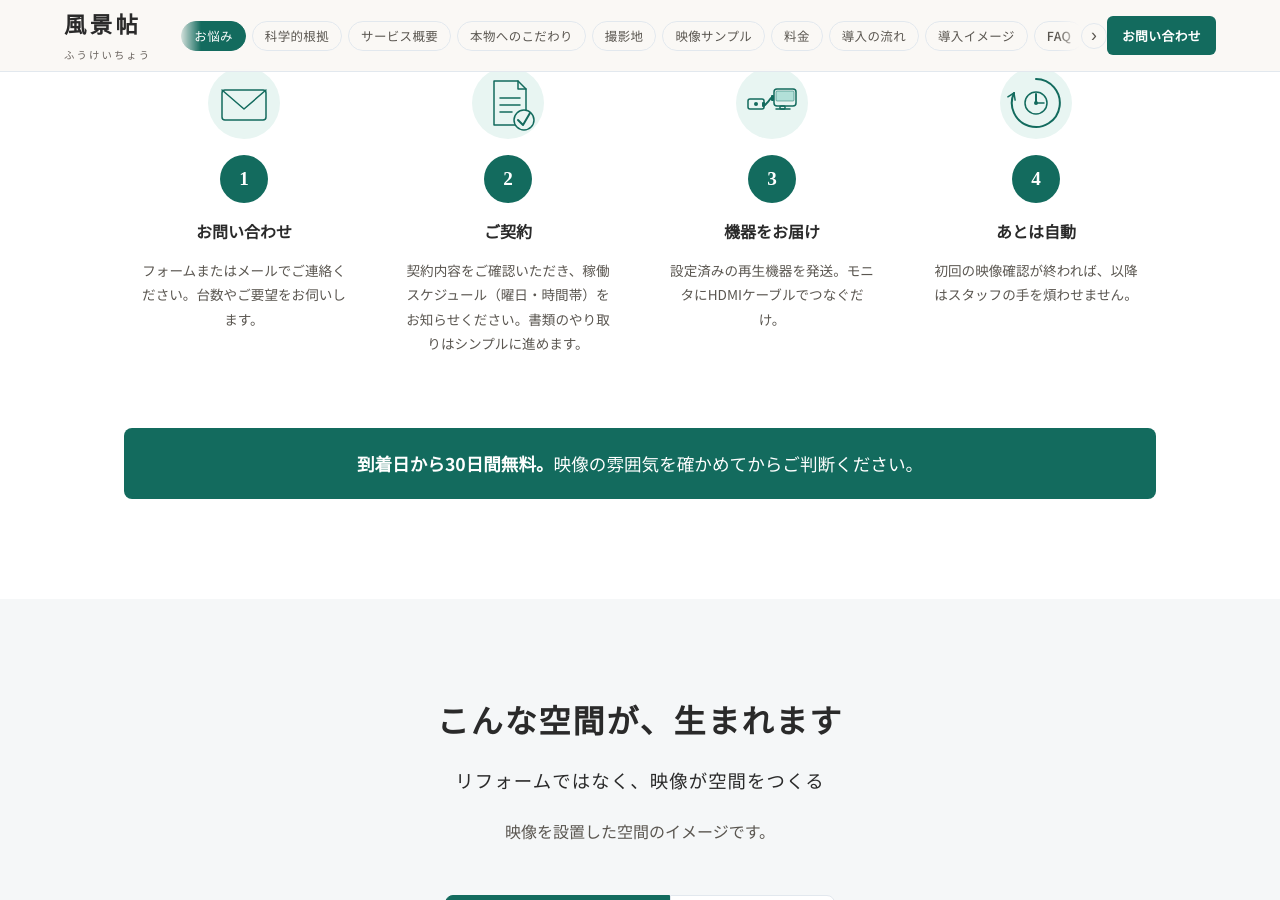
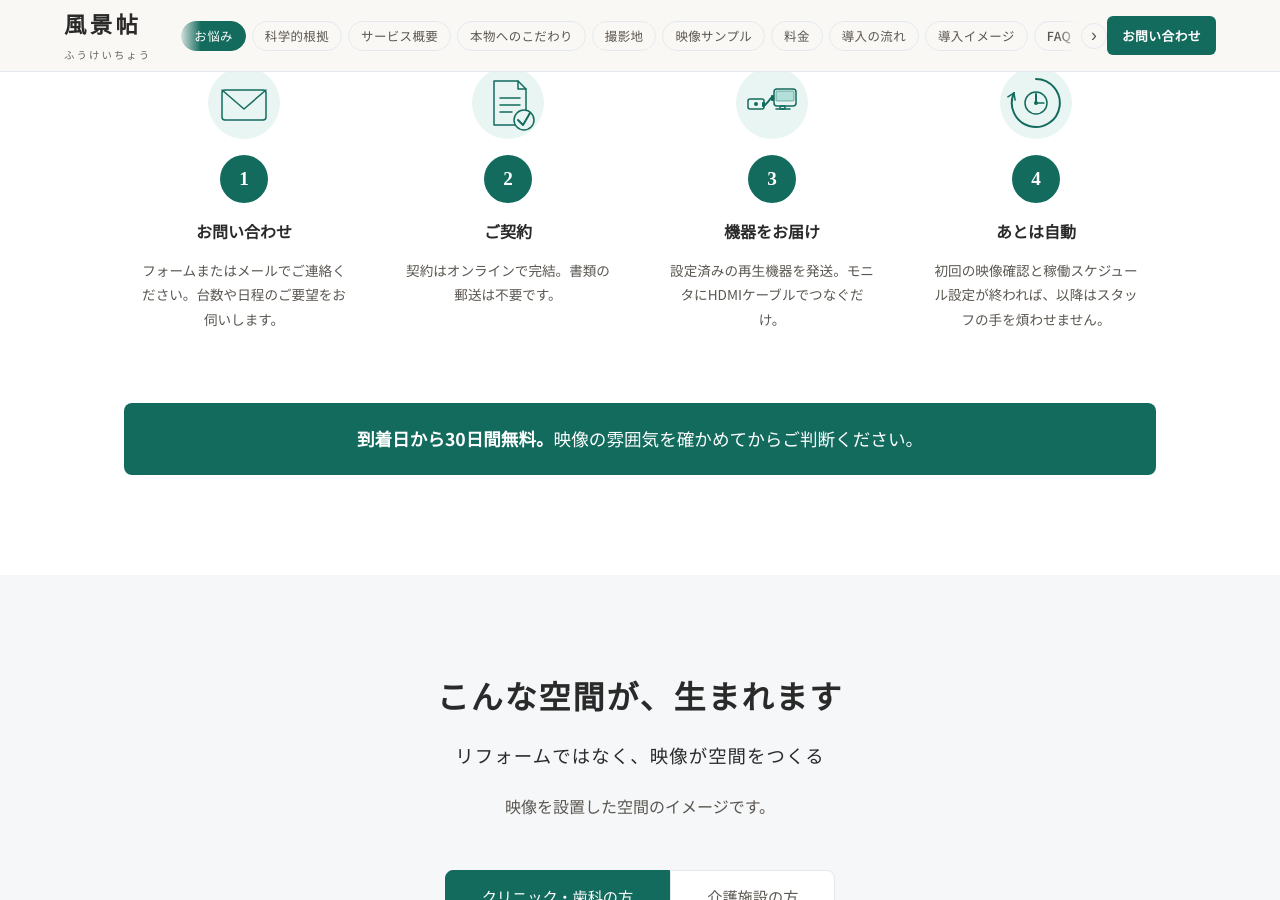
Before and after one commit to dr836gnypeq-ctrl/fukeichou-site, a Jekyll site: the page built from index.html, in a window 1280 px wide and 900 px high, scrolled down 11485 px. Built offline with Jekyll 4.4.1, drawn with Linux system fonts in a browser that asks for light colours; nearby versions of some CDN libraries.

Commit message:
導入の流れ: 日程追加・電子契約文言・稼働スケジュール移動

```diff
--- a/index.html
+++ b/index.html
@@ -443,10 +443,10 @@ description: 待合室のモニターに何を流すか迷っていませんか
 <h2 class="section-heading reveal">導入の流れ</h2>
 <p class="section-lead reveal reveal-d1">お問い合わせから運用開始まで、シンプルな4ステップ。</p>
 <div class="flow-steps">
-<div class="flow-step reveal reveal-d1"><svg class="step-icon" viewBox="0 0 80 80" aria-hidden="true"><circle class="si-bg" cx="40" cy="40" r="36"/><rect class="si-s" x="18" y="27" width="44" height="30" rx="3"/><polyline class="si-s" points="18,27 40,46 62,27"/></svg><div class="step-number">1</div><h3>お問い合わせ</h3><p>フォームまたはメールでご連絡ください。台数やご要望をお伺いします。</p></div>
-<div class="flow-step reveal reveal-d2"><svg class="step-icon" viewBox="0 0 80 80" aria-hidden="true"><circle class="si-bg" cx="40" cy="40" r="36"/><path class="si-s" d="M26,18 L50,18 L58,26 L58,62 L26,62 Z"/><path class="si-s" d="M50,18 L50,26 L58,26"/><line class="si-s" x1="32" y1="35" x2="52" y2="35"/><line class="si-s" x1="32" y1="42" x2="52" y2="42"/><line class="si-s" x1="32" y1="49" x2="44" y2="49"/><circle class="si-bg" cx="56" cy="57" r="10"/><circle class="si-s" cx="56" cy="57" r="10"/><polyline class="si-s" points="50,57 55,62 62,50" style="stroke-width:2"/></svg><div class="step-number">2</div><h3>ご契約</h3><p>契約内容をご確認いただき、稼働スケジュール（曜日・時間帯）をお知らせください。書類のやり取りはシンプルに進めます。</p></div>
+<div class="flow-step reveal reveal-d1"><svg class="step-icon" viewBox="0 0 80 80" aria-hidden="true"><circle class="si-bg" cx="40" cy="40" r="36"/><rect class="si-s" x="18" y="27" width="44" height="30" rx="3"/><polyline class="si-s" points="18,27 40,46 62,27"/></svg><div class="step-number">1</div><h3>お問い合わせ</h3><p>フォームまたはメールでご連絡ください。台数や日程のご要望をお伺いします。</p></div>
+<div class="flow-step reveal reveal-d2"><svg class="step-icon" viewBox="0 0 80 80" aria-hidden="true"><circle class="si-bg" cx="40" cy="40" r="36"/><path class="si-s" d="M26,18 L50,18 L58,26 L58,62 L26,62 Z"/><path class="si-s" d="M50,18 L50,26 L58,26"/><line class="si-s" x1="32" y1="35" x2="52" y2="35"/><line class="si-s" x1="32" y1="42" x2="52" y2="42"/><line class="si-s" x1="32" y1="49" x2="44" y2="49"/><circle class="si-bg" cx="56" cy="57" r="10"/><circle class="si-s" cx="56" cy="57" r="10"/><polyline class="si-s" points="50,57 55,62 62,50" style="stroke-width:2"/></svg><div class="step-number">2</div><h3>ご契約</h3><p>契約はオンラインで完結。書類の郵送は不要です。</p></div>
 <div class="flow-step reveal reveal-d3"><svg class="step-icon" viewBox="0 0 80 80" aria-hidden="true"><circle class="si-bg" cx="40" cy="40" r="36"/><rect class="si-s" x="42" y="26" width="22" height="17" rx="3"/><rect class="si-scr" x="44" y="28" width="18" height="10" rx="1"/><rect class="si-s" x="48" y="43" width="5" height="3" rx="1"/><line class="si-s" x1="44" y1="46" x2="58" y2="46" style="stroke-width:1.5"/><rect class="si-s" x="16" y="36" width="16" height="10" rx="2"/><circle class="si-f" cx="24" cy="41" r="2"/><rect class="si-f" x="30" y="39" width="3" height="5" rx="1"/><rect class="si-f" x="39" y="32" width="3" height="6" rx="1"/><path class="si-s" d="M33,42 Q37,38 39,35" style="stroke-width:2"/></svg><div class="step-number">3</div><h3>機器をお届け</h3><p>設定済みの再生機器を発送。モニタにHDMIケーブルでつなぐだけ。</p></div>
-<div class="flow-step reveal reveal-d4"><svg class="step-icon" viewBox="0 0 80 80" aria-hidden="true"><circle class="si-bg" cx="40" cy="40" r="36"/><path class="si-s" d="M40,16 A24,24,0,1,1,18,30" marker-end="url(#si-arr)" style="stroke-width:2"/><defs><marker id="si-arr" viewBox="0 0 10 10" refX="8" refY="5" markerWidth="5" markerHeight="5" orient="auto-start-reverse"><path d="M2 1L8 5L2 9" fill="none" stroke="var(--moss)" stroke-width="1.5" stroke-linecap="round" stroke-linejoin="round"/></marker></defs><circle class="si-s" cx="40" cy="40" r="11"/><line class="si-s" x1="40" y1="40" x2="40" y2="31" style="stroke-width:2"/><line class="si-s" x1="40" y1="40" x2="48" y2="40"/><circle class="si-f" cx="40" cy="40" r="2"/></svg><div class="step-number">4</div><h3>あとは自動</h3><p>初回の映像確認が終われば、以降はスタッフの手を煩わせません。</p></div>
+<div class="flow-step reveal reveal-d4"><svg class="step-icon" viewBox="0 0 80 80" aria-hidden="true"><circle class="si-bg" cx="40" cy="40" r="36"/><path class="si-s" d="M40,16 A24,24,0,1,1,18,30" marker-end="url(#si-arr)" style="stroke-width:2"/><defs><marker id="si-arr" viewBox="0 0 10 10" refX="8" refY="5" markerWidth="5" markerHeight="5" orient="auto-start-reverse"><path d="M2 1L8 5L2 9" fill="none" stroke="var(--moss)" stroke-width="1.5" stroke-linecap="round" stroke-linejoin="round"/></marker></defs><circle class="si-s" cx="40" cy="40" r="11"/><line class="si-s" x1="40" y1="40" x2="40" y2="31" style="stroke-width:2"/><line class="si-s" x1="40" y1="40" x2="48" y2="40"/><circle class="si-f" cx="40" cy="40" r="2"/></svg><div class="step-number">4</div><h3>あとは自動</h3><p>初回の映像確認と稼働スケジュール設定が終われば、以降はスタッフの手を煩わせません。</p></div>
 </div>
 <div class="flow-note"><p><strong>到着日から30日間無料。</strong>映像の雰囲気を確かめてからご判断ください。</p></div>
 </div>
```
